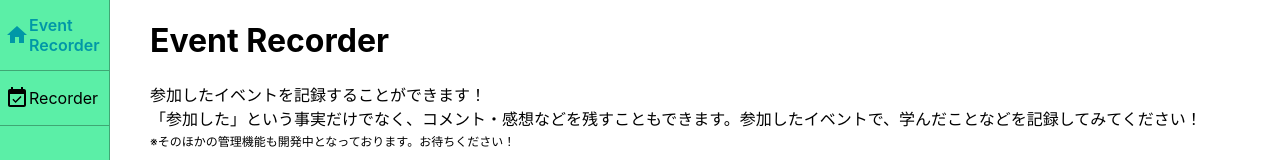
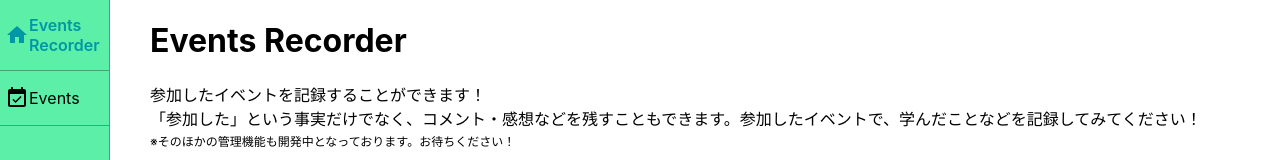
Before and after one commit to azufb/self-manage-app, a React app: page / in a window 1280 px wide. Shown: the top 160 px of the page. Built offline with nearby package versions, Linux system fonts and the light colour scheme.

Commit message:
Events Recorderに修正(複数形)

```diff
--- a/public/index.html
+++ b/public/index.html
@@ -24,7 +24,7 @@
       work correctly both with client-side routing and a non-root public URL.
       Learn how to configure a non-root public URL by running `npm run build`.
     -->
-    <title>Event Recorder</title>
+    <title>Events Recorder</title>
   </head>
   <body>
     <noscript>You need to enable JavaScript to run this app.</noscript>
--- a/src/components/Home.js
+++ b/src/components/Home.js
@@ -4,7 +4,7 @@ import styles from "../styles/Home.css";
 const Home = () => {
   return (
     <div className={styles.contents}>
-      <h1>Event Recorder</h1>
+      <h1>Events Recorder</h1>
       <p>
         参加したイベントを記録することができます！<br />
         「参加した」という事実だけでなく、コメント・感想などを残すこともできます。参加したイベントで、学んだことなどを記録してみてください！<br></br>
--- a/src/components/Navi.js
+++ b/src/components/Navi.js
@@ -19,12 +19,12 @@ const Navi = () => {
           <div className={styles.side}>
             <div className={styles.navi}>
               <NavLink exact to="/" activeClassName={styles.activeNavi}>
-                <span className={styles.naviTitle}><HomeIcon /><span>Event Recorder</span></span>
+                <span className={styles.naviTitle}><HomeIcon /><span>Events Recorder</span></span>
               </NavLink>
             </div>
             <div className={styles.navi}>
               <NavLink to="/Events" activeClassName={styles.activeNavi}>
-                <span className={styles.naviTitle}><EventAvailableIcon /><span>Recorder</span></span>
+                <span className={styles.naviTitle}><EventAvailableIcon /><span>Events</span></span>
               </NavLink>
             </div>
             <footer>&copy;2021 Azusa.</footer>
```
